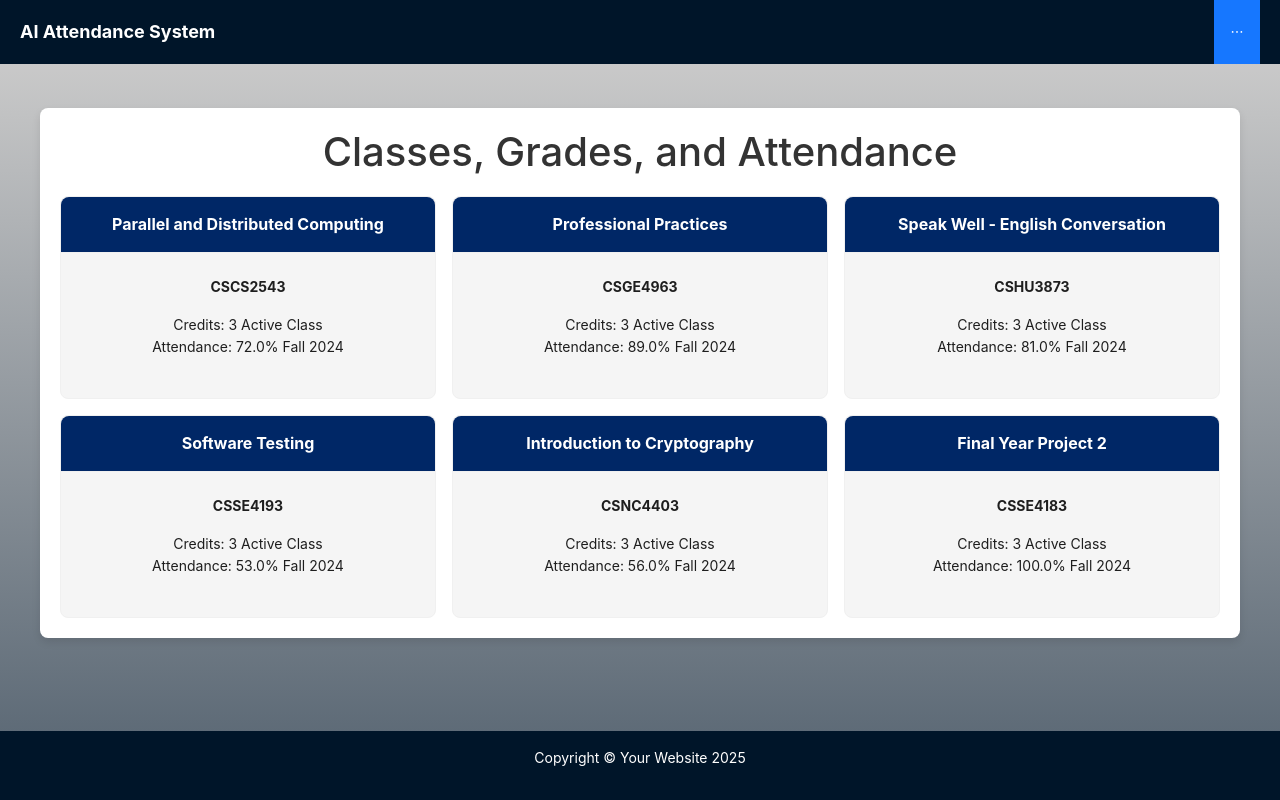
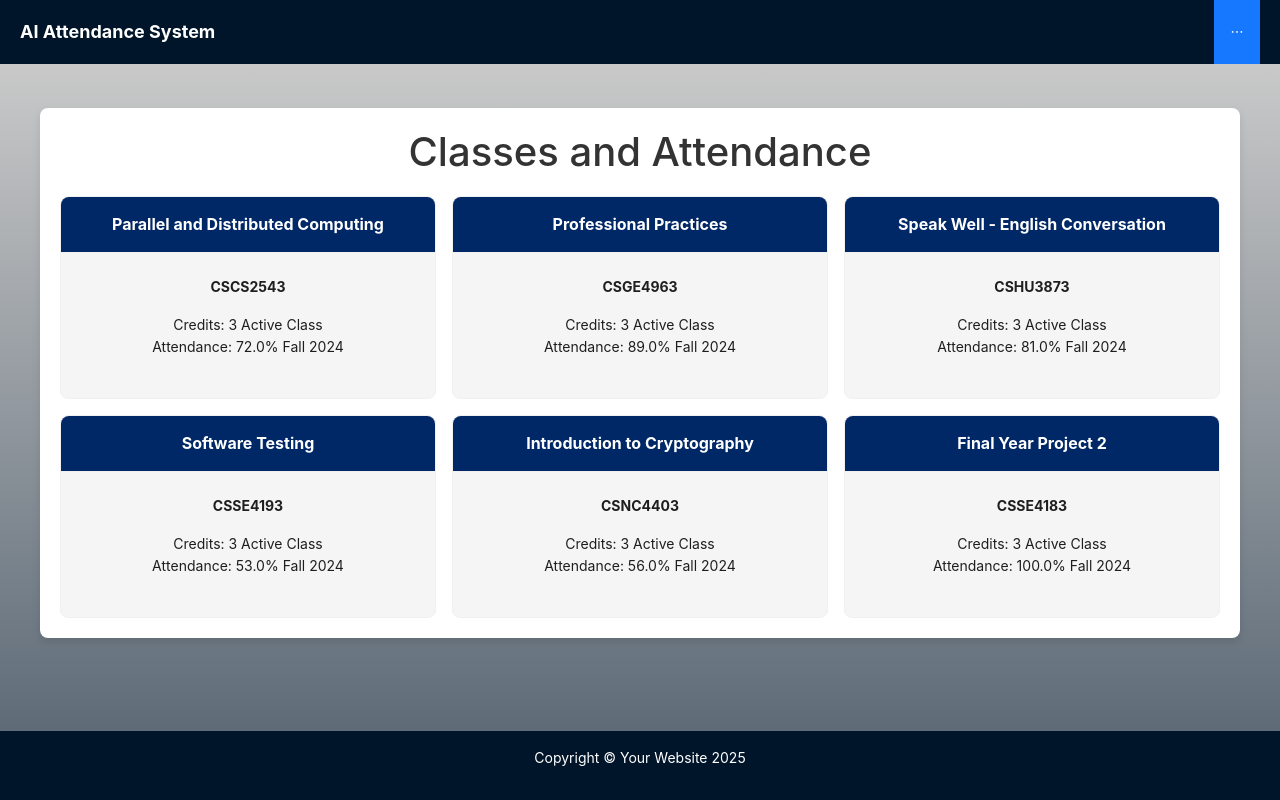
Before and after one commit to farrukhunites/ai-attendance-frontend, a React (Create React App) app: page /courses in a window 1280 px wide. Built offline with nearby package versions, Linux system fonts and the light colour scheme.

Commit message:
Grades Removed

```diff
--- a/src/Pages/Courses.js
+++ b/src/Pages/Courses.js
@@ -54,7 +54,7 @@ const Courses = () => {
 
   return (
     <div className="courses-container">
-      <h1>Classes, Grades, and Attendance</h1>
+      <h1>Classes and Attendance</h1>
       <Row gutter={[16, 16]}>
         {courses.map((course) => (
           <Col key={course.id} xs={24} sm={12} lg={8}>
```
